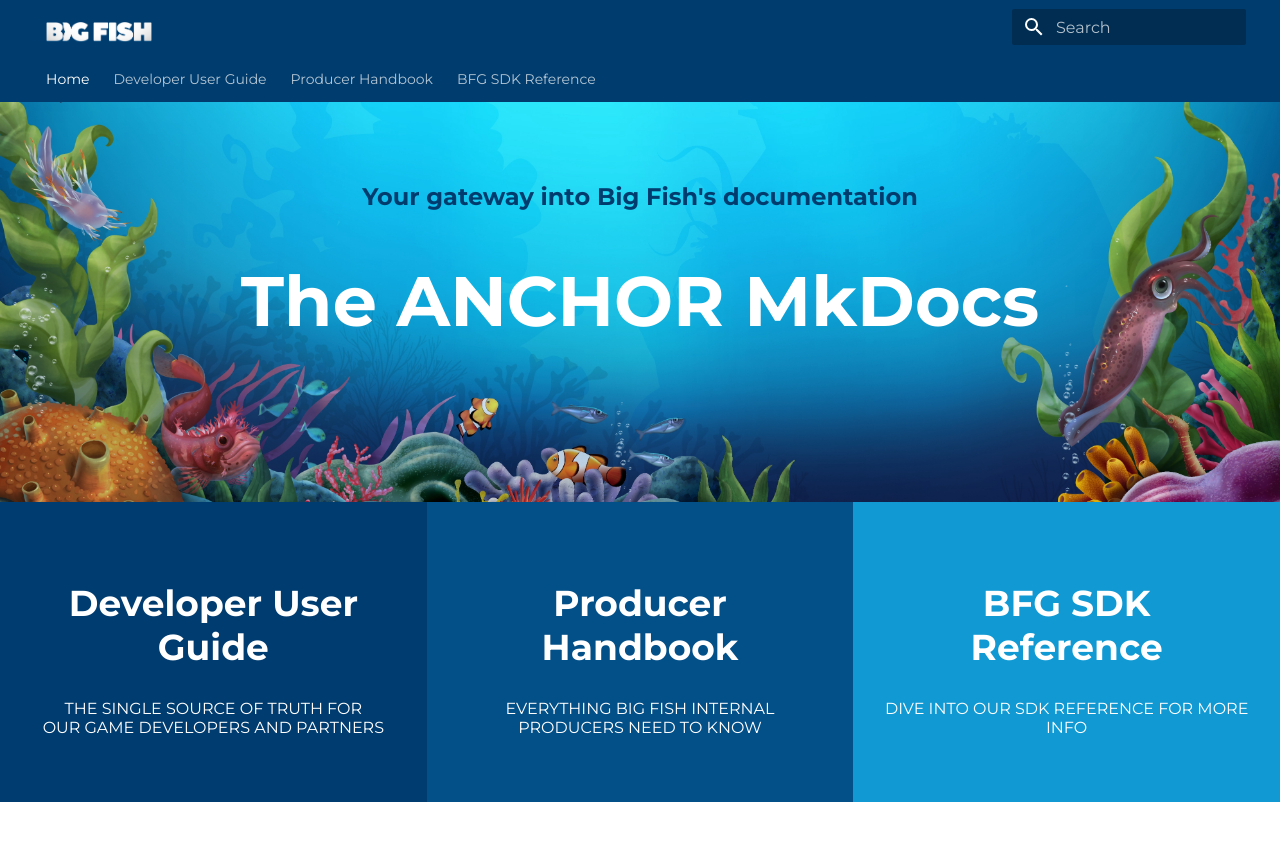
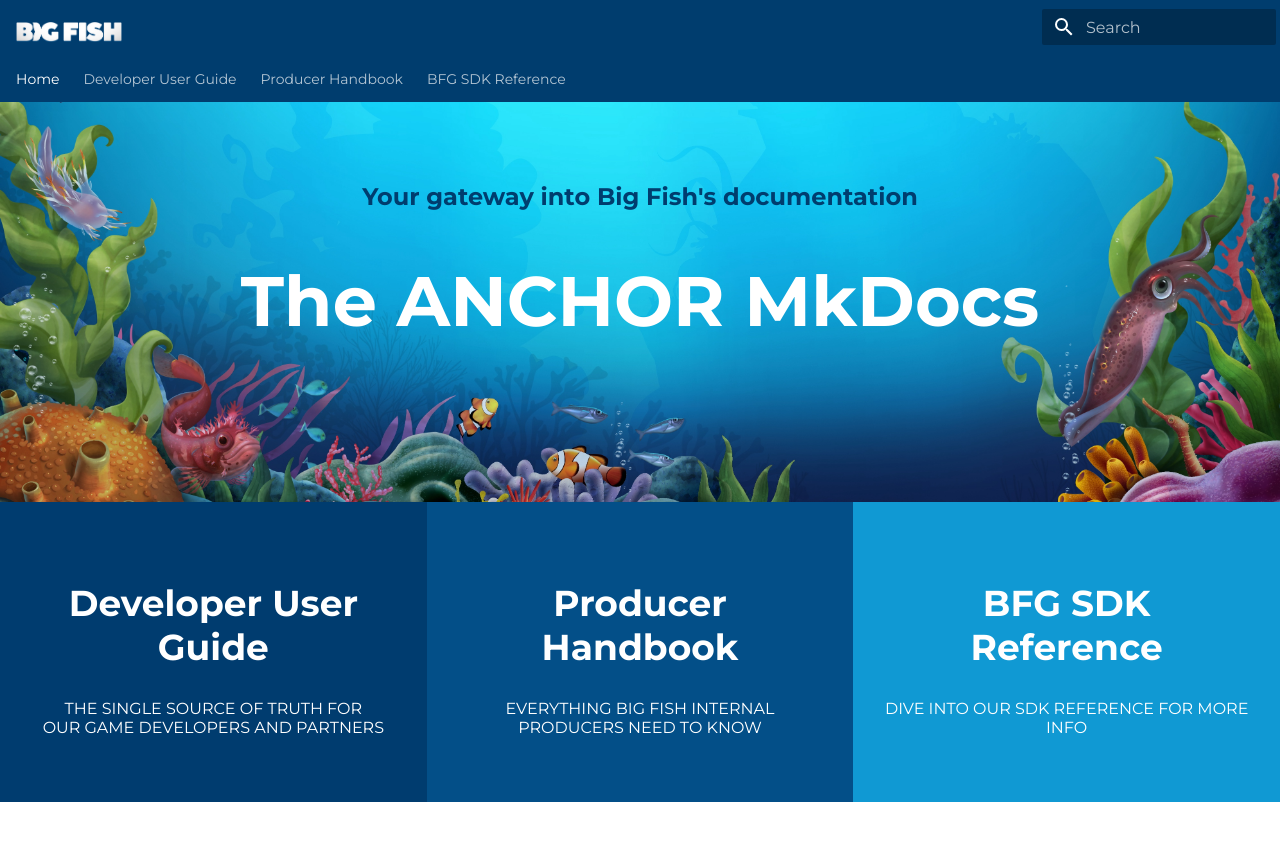
Before and after one commit to jenna-ingersoll-bfg/mkdocs-to-github-pages, an MkDocs documentation site: the page built from docs/index.md, in a window 1280 px wide. Shown: the top 841 px of the page. Built offline with MkDocs 1.6.1 and Material for MkDocs 9.7.7, drawn with Linux system fonts in a browser that asks for light colours.

Commit message:
Update extra.css

```diff
--- a/docs/stylesheets/extra.css
+++ b/docs/stylesheets/extra.css
@@ -13,3 +13,7 @@
 .md-header__topic {
     display: none;
 }
+
+.md-grid {
+    max-width: 68rem;
+}
```
